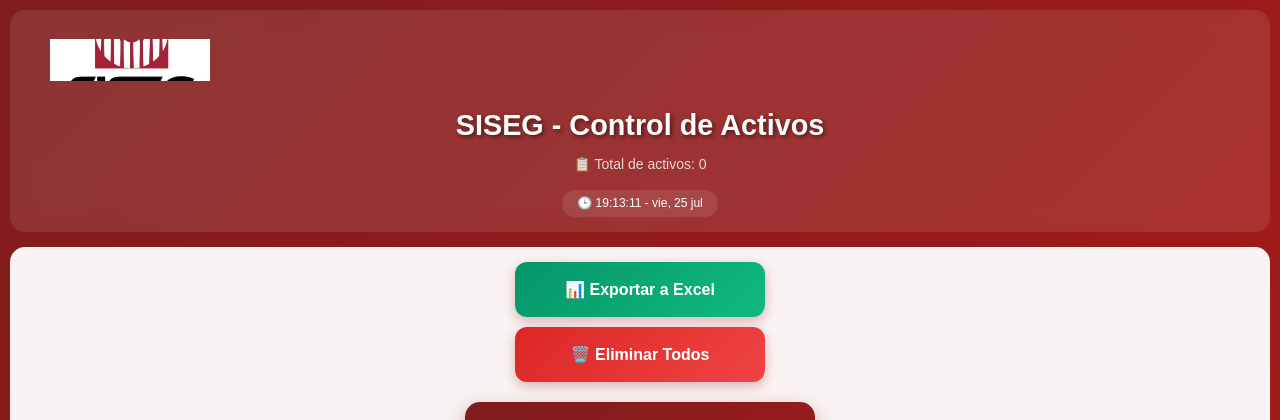
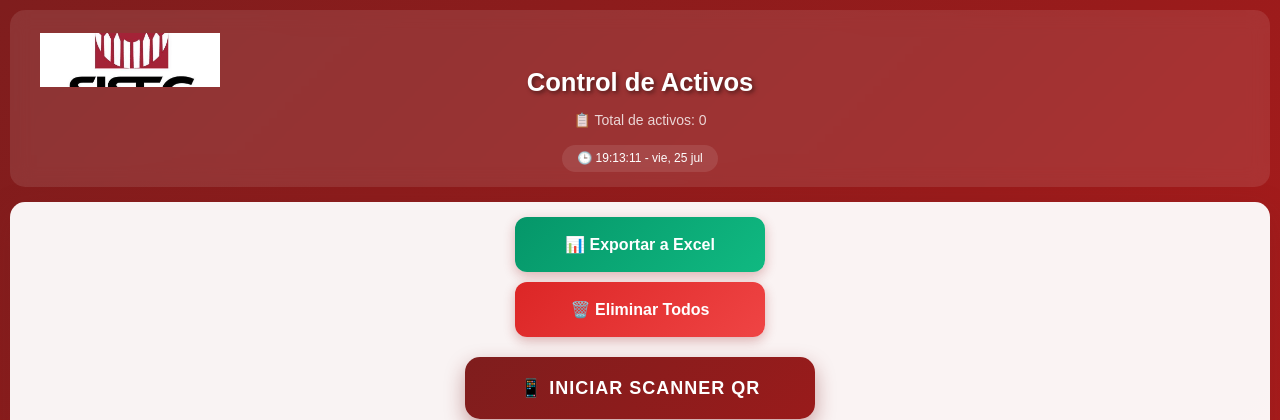
Before and after one commit to JesusR18/PagTickets2, a Django app: page / in a window 1280 px wide. Shown: the top 420 px of the page. Run offline with Django 5.2, Linux system fonts and the light colour scheme; data that the repository does not hold is empty; some libraries are stand-ins or nearby versions.

Commit message:
cambios logo 2

```diff
--- a/pagTickets/templates/index.html
+++ b/pagTickets/templates/index.html
@@ -495,12 +495,12 @@
 <body>
     <div class="header">
         <div class="logo-container" style="position: absolute; top: 20px; left: 20px; background: none; padding: 0; box-shadow: none;">
-            <!-- Logo oficial de SISEG sin enlace y recortado -->
+            <!-- Logo oficial de SISEG sin enlace y con recorte sutil -->
             <img src="{% static 'images/logo.jpg' %}" alt="SISEG - Sistemas de Seguridad Integral"
                  style="width: 200px; height: auto; max-height: 60px; object-fit: cover;
-                        object-position: center; clip-path: inset(15% 10% 15% 10%);">
+                        object-position: center; clip-path: inset(5% 5% 5% 5%);">
         </div>
-        <h1 style="margin-top: 80px;">SISEG - Control de Activos</h1>
+        <h1 style="margin-top: 40px; font-size: 1.6em;">Control de Activos</h1>
         <div id="contador-activos" style="margin-top: 10px; font-size: 14px; color: rgba(255, 255, 255, 0.8);">
             📋 Total de activos: <span id="total-activos">Cargando...</span>
         </div>
```
